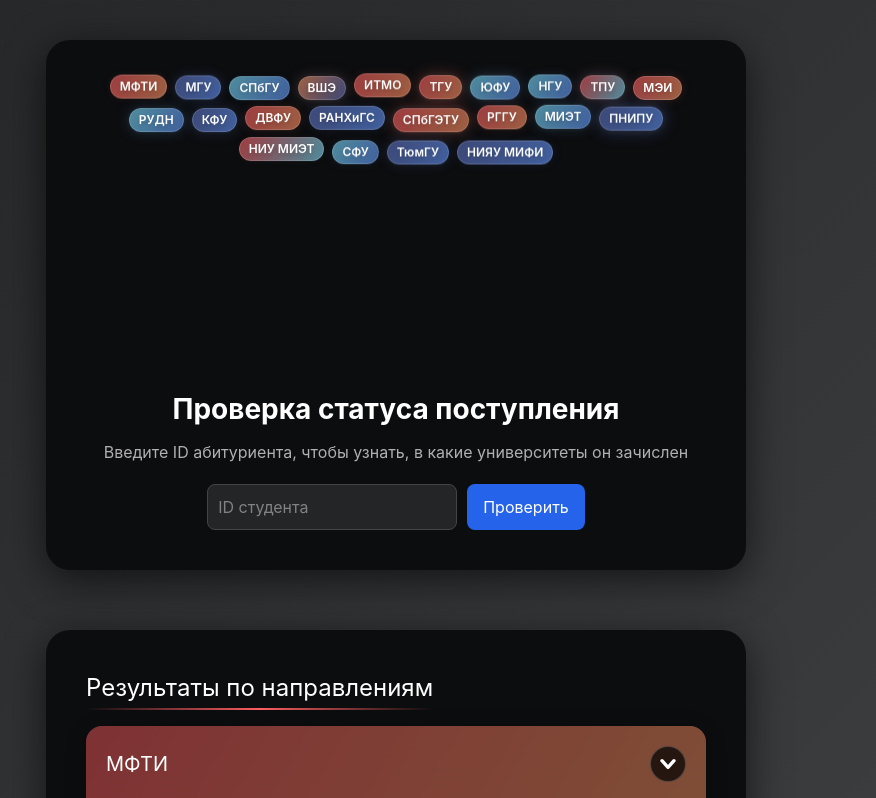
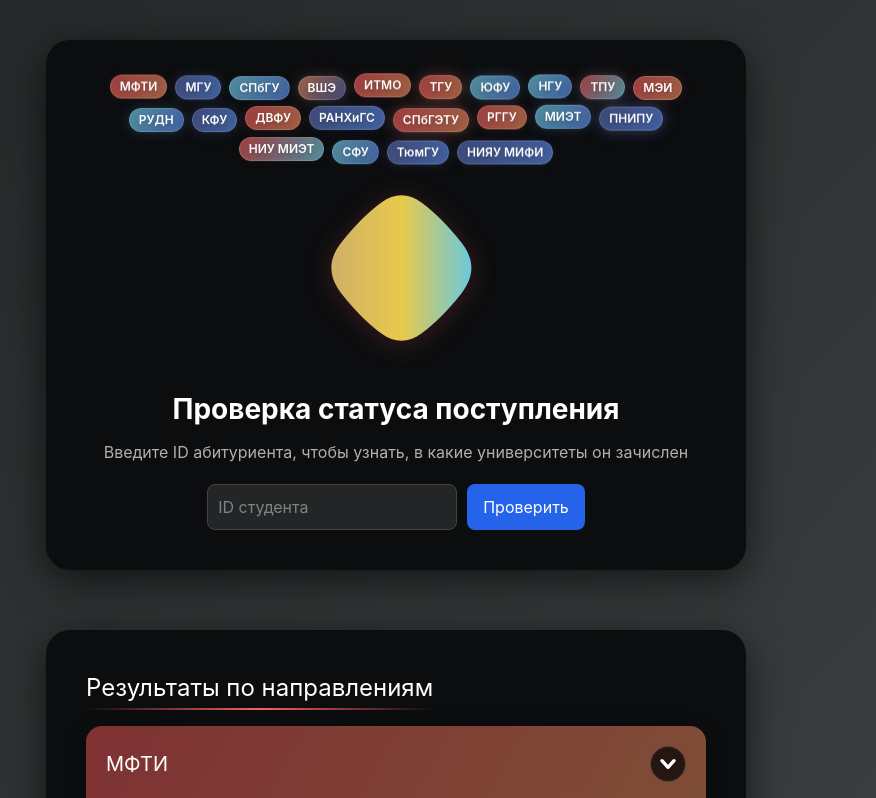
Before and after one commit to trueegorletov/analabit-webui, a Next.js app: page / in a window 1280 px wide. Shown: the top 798 px of the page, without its empty margins (244-1120 px from the left). Built offline with nearby package versions, Linux system fonts and the light colour scheme.

Commit message:
Blob base

```diff
--- /dev/null
+++ b/app/components/AnimatedBlob.tsx
@@ -0,0 +1,84 @@
+import React, { useRef, useEffect } from "react";
+import { gsap } from "gsap";
+import { MorphSVGPlugin } from "gsap/MorphSVGPlugin";
+
+gsap.registerPlugin(MorphSVGPlugin);
+
+const blobPaths = [
+  // Generated with blobmaker.app, all with similar size and center
+  "M421,308Q370,366,308,421Q246,476,184,421Q122,366,71,308Q20,250,71,192Q122,134,184,79Q246,24,308,79Q370,134,421,192Q472,250,421,308Z",
+  "M400,300Q350,350,300,400Q250,450,200,400Q150,350,100,300Q50,250,100,200Q150,150,200,100Q250,50,300,100Q350,150,400,200Q450,250,400,300Z",
+  "M420,320Q370,390,320,420Q270,450,220,420Q170,390,120,320Q70,250,120,180Q170,110,220,80Q270,50,320,80Q370,110,420,180Q470,250,420,320Z"
+];
+
+const gradients = [
+  ["#ff5e62", "#ff9966", "#5f72be"],
+  ["#7de2fc", "#b9b6e5", "#ffb199"],
+  ["#f7971e", "#ffd200", "#21d4fd"]
+];
+
+export default function AnimatedBlob() {
+  const pathRef = useRef<SVGPathElement>(null);
+  const gradStop1 = useRef<SVGStopElement>(null);
+  const gradStop2 = useRef<SVGStopElement>(null);
+  const gradStop3 = useRef<SVGStopElement>(null);
+
+  useEffect(() => {
+    let shapeIndex = 0;
+    let gradIndex = 0;
+    const morph = () => {
+      const nextShape = (shapeIndex + 1) % blobPaths.length;
+      gsap.to(pathRef.current, {
+        duration: 3.5,
+        ease: "power1.inOut",
+        morphSVG: { shape: blobPaths[nextShape] },
+        onComplete: () => {
+          shapeIndex = nextShape;
+          morph();
+        }
+      });
+    };
+    morph();
+
+    const animateGradient = () => {
+      const nextGrad = (gradIndex + 1) % gradients.length;
+      const [c1, c2, c3] = gradients[nextGrad];
+      gsap.to(gradStop1.current, { stopColor: c1, duration: 3.5, ease: "power1.inOut" });
+      gsap.to(gradStop2.current, { stopColor: c2, duration: 3.5, ease: "power1.inOut" });
+      gsap.to(gradStop3.current, {
+        stopColor: c3,
+        duration: 3.5,
+        ease: "power1.inOut",
+        onComplete: () => {
+          gradIndex = nextGrad;
+          animateGradient();
+        }
+      });
+    };
+    animateGradient();
+  }, []);
+
+  return (
+    <svg
+      viewBox="0 0 500 500"
+      width="100%"
+      height="100%"
+      style={{ maxWidth: 600, maxHeight: 220, display: "block", margin: "0 auto" }}
+      preserveAspectRatio="xMidYMid meet"
+    >
+      <defs>
+        <linearGradient id="blobGrad" x1="0%" y1="0%" x2="100%" y2="0%">
+          <stop offset="0%" ref={gradStop1} stopColor="#ff5e62" />
+          <stop offset="50%" ref={gradStop2} stopColor="#ff9966" />
+          <stop offset="100%" ref={gradStop3} stopColor="#5f72be" />
+        </linearGradient>
+      </defs>
+      <path
+        ref={pathRef}
+        d={blobPaths[0]}
+        fill="url(#blobGrad)"
+        style={{ filter: "drop-shadow(0 8px 32px rgba(255, 94, 98, 0.18))" }}
+      />
+    </svg>
+  );
+}
--- a/app/page.tsx
+++ b/app/page.tsx
@@ -1,6 +1,7 @@
 "use client";
 import { useEffect, useState, useMemo } from "react";
 import { gsap } from "gsap";
+import AnimatedBlob from "./components/AnimatedBlob";
 
 interface Direction {
 	name: string;
@@ -260,31 +261,7 @@
 					<div className="tag">НИЯУ МИФИ</div>
 				</div>
 				<div className="wave-container">
-					<svg
-						className="wave"
-						viewBox="0 0 900 300"
-						preserveAspectRatio="none"
-					>
-						<defs>
-							<linearGradient id="grad" x1="0%" y1="0%" x2="100%" y2="0%">
-								<stop offset="0%" style={{ stopColor: "#ff5e62" }} />
-								<stop offset="50%" style={{ stopColor: "#ff9966" }} />
-								<stop offset="100%" style={{ stopColor: "#5f72be" }} />
-							</linearGradient>
-						</defs>
-						<path fill="url(#grad)">
-							<animate
-								attributeName="d"
-								dur="6s"
-								repeatCount="indefinite"
-								values="
-            M0,150 C150,100 300,200 450,150 C600,100 750,200 900,150 L900,300 L0,300 Z;
-            M0,150 C150,200 300,100 450,200 C600,300 750,100 900,200 L900,300 L0,300 Z;
-            M0,150 C150,100 300,200 450,150 C600,100 750,200 900,150 L900,300 L0,300 Z
-          "
-							/>
-						</path>
-					</svg>
+					<AnimatedBlob />
 				</div>
 				<div className="title">Проверка статуса поступления</div>
 				<div className="desc">
```
Also changed, not shown: layered-waves-haikei.svg (added).
